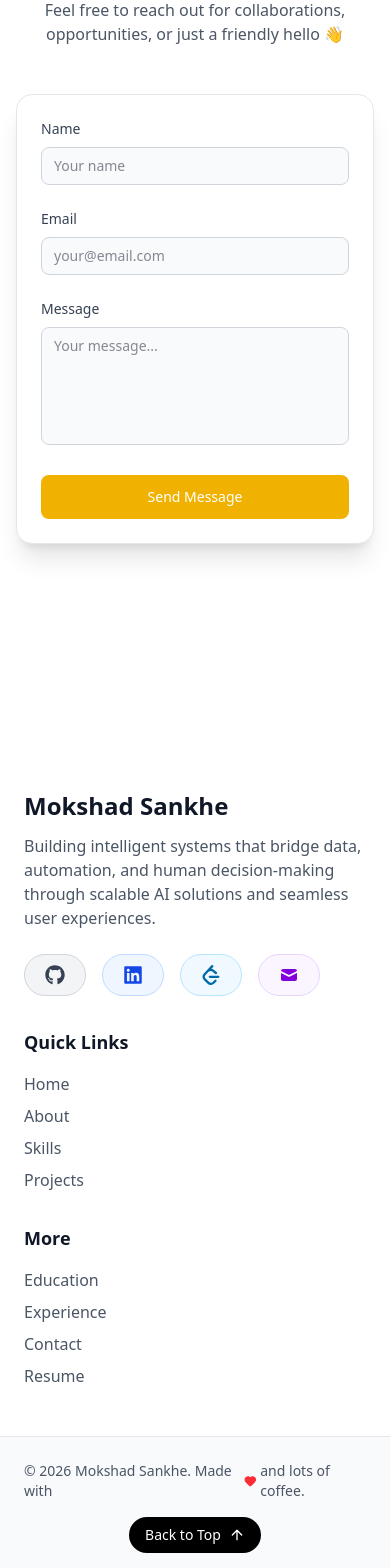
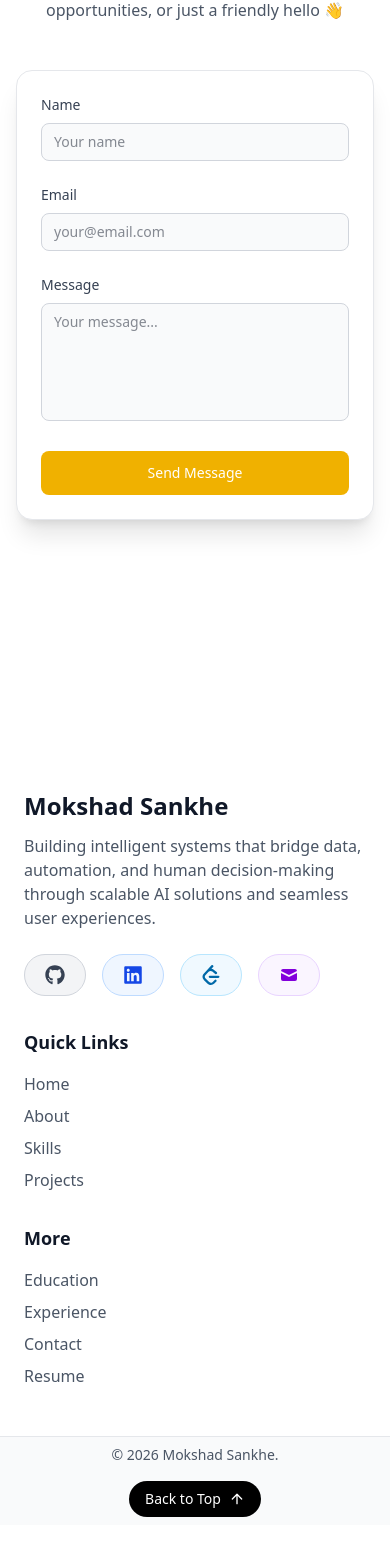
Before and after one commit to Mokshu3242/Portfolio, a Next.js app: page / in a window 390 px wide. Shown: the part 7007-8575 px from the top of the page. After the commit the page ends 8532 px from the top, so only its background shows below. Built offline with nearby package versions, Linux system fonts and the light colour scheme.

Commit message:
responsive

```diff
--- a/src/components/ContactForm.tsx
+++ b/src/components/ContactForm.tsx
@@ -34,7 +34,7 @@ export default function ContactForm() {
   return (
     <section
       id="contact"
-      className="min-h-screen py-12 px-4 sm:px-6 lg:px-8 bg-white dark:bg-black transition-colors duration-300"
+      className="min-h-screen py-6 px-4 sm:px-6 lg:px-4 bg-white dark:bg-black transition-colors duration-300"
     >
       <Toaster position="top-right" reverseOrder={false} />
 
--- a/src/components/Footer.tsx
+++ b/src/components/Footer.tsx
@@ -31,9 +31,9 @@ export default function Footer() {
       {/* Main Footer Content */}
       <div className="w-full bg-white dark:bg-black py-12">
         <div className="max-w-7xl mx-auto px-6">
-          <div className="grid grid-cols-1 md:grid-cols-4 gap-8">
+          <div className="grid grid-cols-1 sm:grid-cols-2 md:grid-cols-4 gap-8">
             {/* Brand Section */}
-            <div className="md:col-span-2">
+            <div className="sm:col-span-2 md:col-span-2">
               <h2 className="text-2xl font-bold text-gray-900 dark:text-white mb-3">
                 Mokshad Sankhe
               </h2>
@@ -127,13 +127,11 @@ export default function Footer() {
       </div>
 
       {/* Bottom Section - Full Width */}
-      <div className="w-full bg-gray-50 dark:bg-gray-900 border-t border-gray-200 dark:border-gray-800 py-6">
-        <div className="max-w-7xl mx-auto px-6">
+      <div className="w-full bg-gray-50 dark:bg-gray-900 border-t border-gray-200 dark:border-gray-800 py-2">
+        <div className="max-w-7xl mx-auto px-2">
           <div className="flex flex-col sm:flex-row justify-between items-center gap-4">
-            <p className="text-sm text-gray-600 dark:text-gray-400 flex items-center gap-1">
-              © {new Date().getFullYear()} Mokshad Sankhe. Made with
-              <Heart size={14} className="text-red-500 fill-red-500" />
-              and lots of coffee.
+            <p className="text-sm text-gray-600 dark:text-gray-400 flex items-center gap-1 text-center sm:text-left">
+              © {new Date().getFullYear()} Mokshad Sankhe.
             </p>
 
             {/* Back to Top Button */}
--- a/src/components/Hero.tsx
+++ b/src/components/Hero.tsx
@@ -94,7 +94,7 @@ export default function Hero() {
               href="https://github.com/Mokshu3242"
               target="_blank"
               rel="noopener noreferrer"
-              className="group flex items-center justify-center gap-2 px-3 sm:px-5 py-2.5 bg-gray-100 dark:bg-gray-800 hover:bg-gray-200 dark:hover:bg-gray-700 text-gray-700 dark:text-gray-300 rounded-full transition-all duration-300 border border-gray-300 dark:border-gray-700 flex-shrink-0"
+              className="group flex items-center justify-center gap-2 px-3 sm:px-5 py-2.5 bg-gray-100 dark:bg-gray-800 hover:bg-gray-200 dark:hover:bg-gray-700 text-gray-700 dark:text-gray-300 rounded-full transition-all duration-300 border border-gray-300 dark:border-gray-700 shrink-0"
               aria-label="GitHub"
             >
               <FaGithub className="w-5 h-5" />
@@ -104,7 +104,7 @@ export default function Hero() {
               href="https://www.linkedin.com/in/mokshad-sankhe"
               target="_blank"
               rel="noopener noreferrer"
-              className="group flex items-center justify-center gap-2 px-3 sm:px-5 py-2.5 bg-blue-50 dark:bg-blue-900/30 hover:bg-blue-100 dark:hover:bg-blue-900/50 text-blue-700 dark:text-blue-400 rounded-full transition-all duration-300 border border-blue-200 dark:border-blue-800 flex-shrink-0"
+              className="group flex items-center justify-center gap-2 px-3 sm:px-5 py-2.5 bg-blue-50 dark:bg-blue-900/30 hover:bg-blue-100 dark:hover:bg-blue-900/50 text-blue-700 dark:text-blue-400 rounded-full transition-all duration-300 border border-blue-200 dark:border-blue-800 shrink-0"
               aria-label="LinkedIn"
             >
               <FaLinkedin className="w-5 h-5" />
@@ -114,7 +114,7 @@ export default function Hero() {
               href="https://leetcode.com/u/mokshu3242/"
               target="_blank"
               rel="noopener noreferrer"
-              className="group flex items-center justify-center gap-2 px-3 sm:px-5 py-2.5 bg-sky-50 dark:bg-sky-900/30 hover:bg-sky-100 dark:hover:bg-sky-900/50 text-sky-700 dark:text-sky-400 rounded-full transition-all duration-300 border border-sky-200 dark:border-sky-800 flex-shrink-0"
+              className="group flex items-center justify-center gap-2 px-3 sm:px-5 py-2.5 bg-sky-50 dark:bg-sky-900/30 hover:bg-sky-100 dark:hover:bg-sky-900/50 text-sky-700 dark:text-sky-400 rounded-full transition-all duration-300 border border-sky-200 dark:border-sky-800 shrink-0"
               aria-label="LeetCode"
             >
               <SiLeetcode className="w-5 h-5" />
@@ -122,7 +122,7 @@ export default function Hero() {
 
             <a
               href="mailto:mokshadsankhe@gmail.com"
-              className="group flex items-center justify-center gap-2 px-3 sm:px-5 py-2.5 bg-purple-50 dark:bg-purple-900/30 hover:bg-purple-100 dark:hover:bg-purple-900/50 text-purple-700 dark:text-purple-400 rounded-full transition-all duration-300 border border-purple-200 dark:border-purple-800 flex-shrink-0"
+              className="group flex items-center justify-center gap-2 px-3 sm:px-5 py-2.5 bg-purple-50 dark:bg-purple-900/30 hover:bg-purple-100 dark:hover:bg-purple-900/50 text-purple-700 dark:text-purple-400 rounded-full transition-all duration-300 border border-purple-200 dark:border-purple-800 shrink-0"
               aria-label="Email"
             >
               <HiMail className="w-5 h-5" />
```
